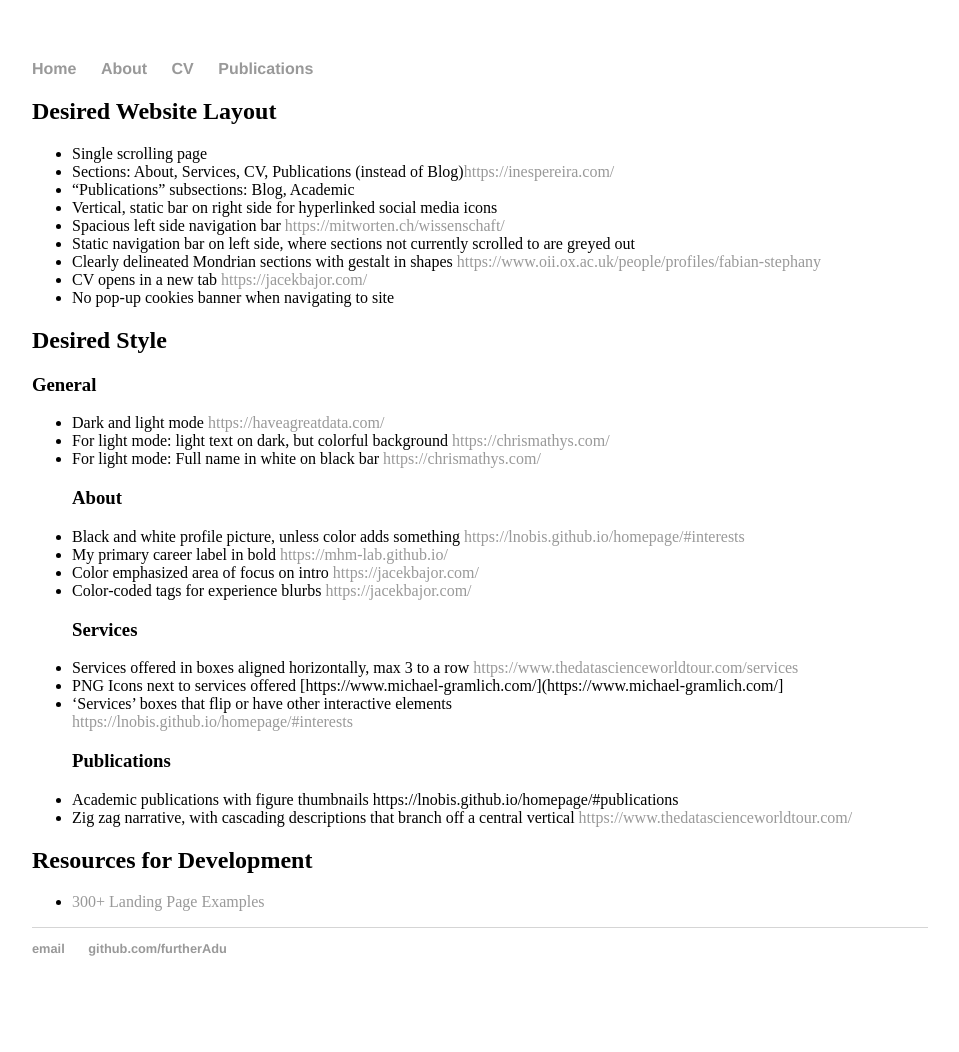
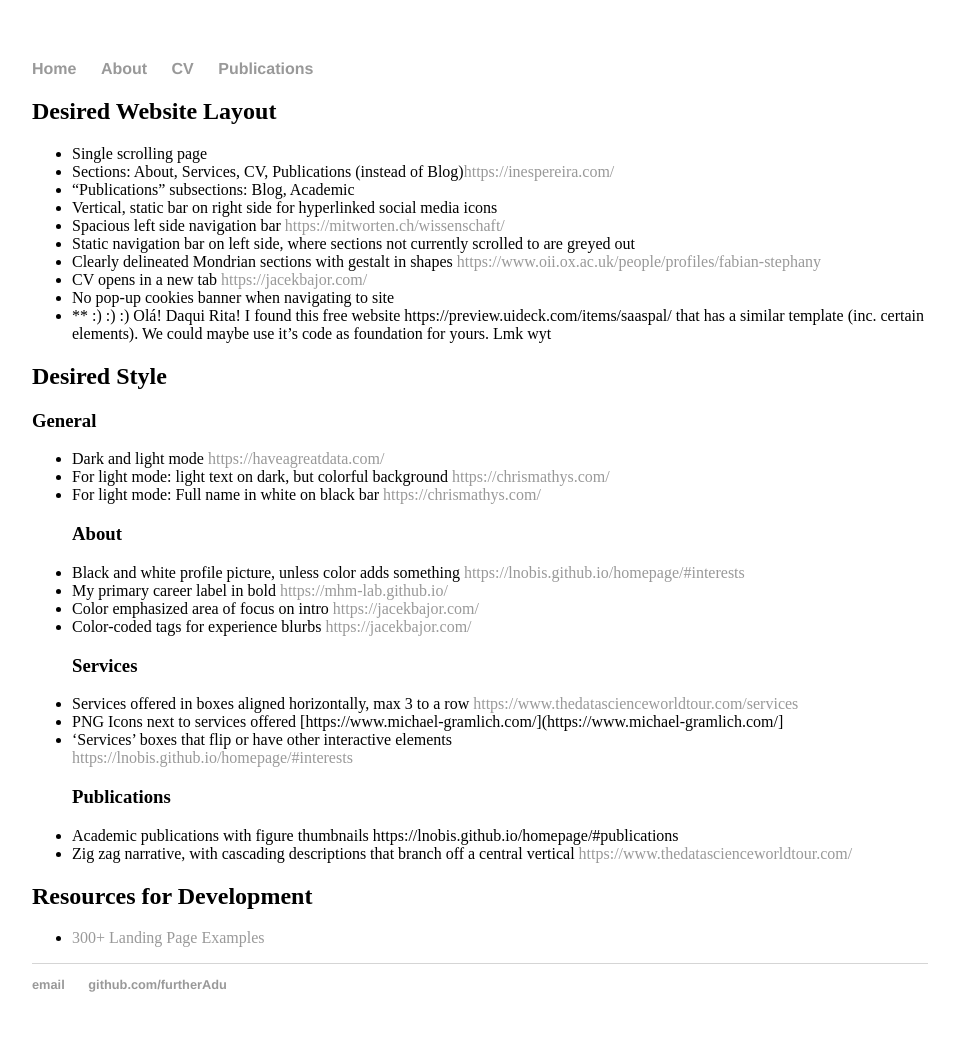
Before and after one commit to furtherAdu/furtherAdu.github.io, a Jekyll site: the page built from notes/layout_and_style_examples.md, in a window 1280 px wide. Shown: the whole page, without its empty margins (160-1119 px from the left). Built offline with Jekyll 4.4.1, drawn with Linux system fonts in a browser that asks for light colours; our own code applies the rules of GitHub Pages for plain Markdown files; before the commit the page ends 1016 px from its top, so only the background shows below that.

Commit message:
added a note on the website template i found

```diff
--- a/notes/layout_and_style_examples.md
+++ b/notes/layout_and_style_examples.md
@@ -8,6 +8,7 @@
 - Clearly delineated Mondrian sections with gestalt in shapes  [https://www.oii.ox.ac.uk/people/profiles/fabian-stephany](https://www.oii.ox.ac.uk/people/profiles/fabian-stephany)
 - CV opens in a new tab  [https://jacekbajor.com/](https://jacekbajor.com/)
 - No pop-up cookies banner when navigating to site
+- ** :) :) :) Olá! Daqui Rita! I found this free website https://preview.uideck.com/items/saaspal/ that has a similar template (inc. certain elements). We could maybe use it's code as foundation for yours. Lmk wyt
 
 ## Desired Style
 ### General
```
